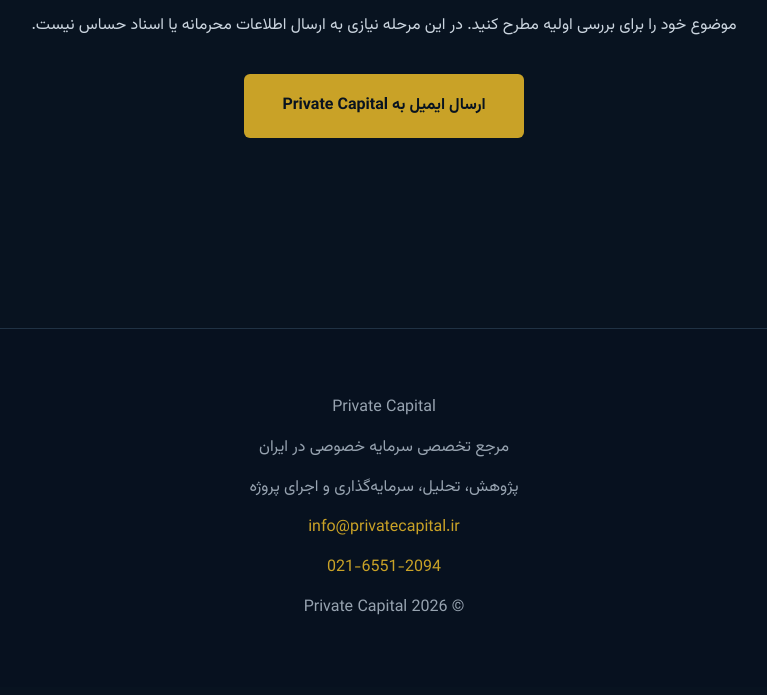
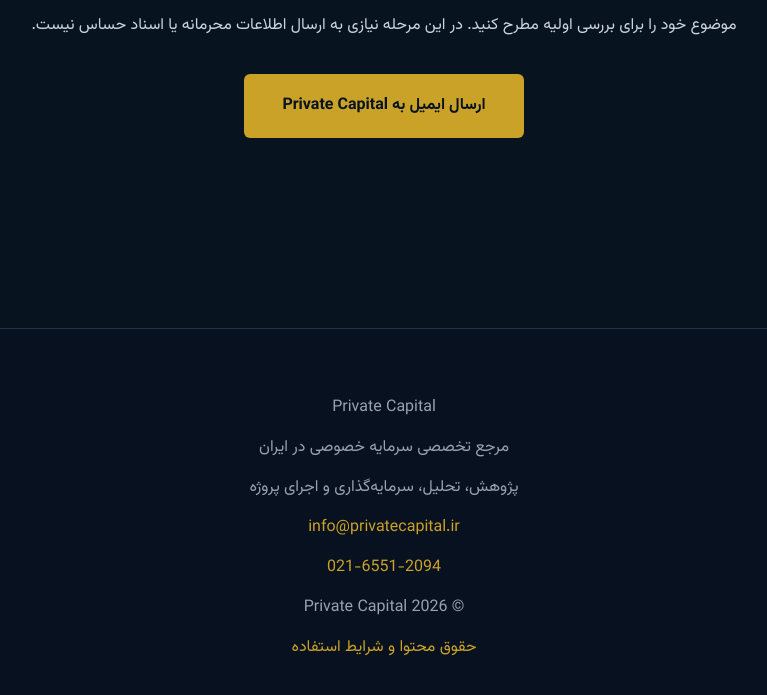
Before and after one commit to pkavianifar3-dot/private-equity, a plain HTML site: page contact.html in a window 1280 px wide. Shown: the part 767-1462 px from the top of the page, without its empty margins (256-1023 px from the left). Drawn offline with Linux system fonts and the light colour scheme.

Commit message:
Update contact.html

```diff
--- a/contact.html
+++ b/contact.html
@@ -188,7 +188,9 @@
 </p>
 
 <p>© 2026 Private Capital</p>
-
+<p>
+<a href="copyright.html">حقوق محتوا و شرایط استفاده</a>
+</p>
 </div>
 
 </footer>
```
